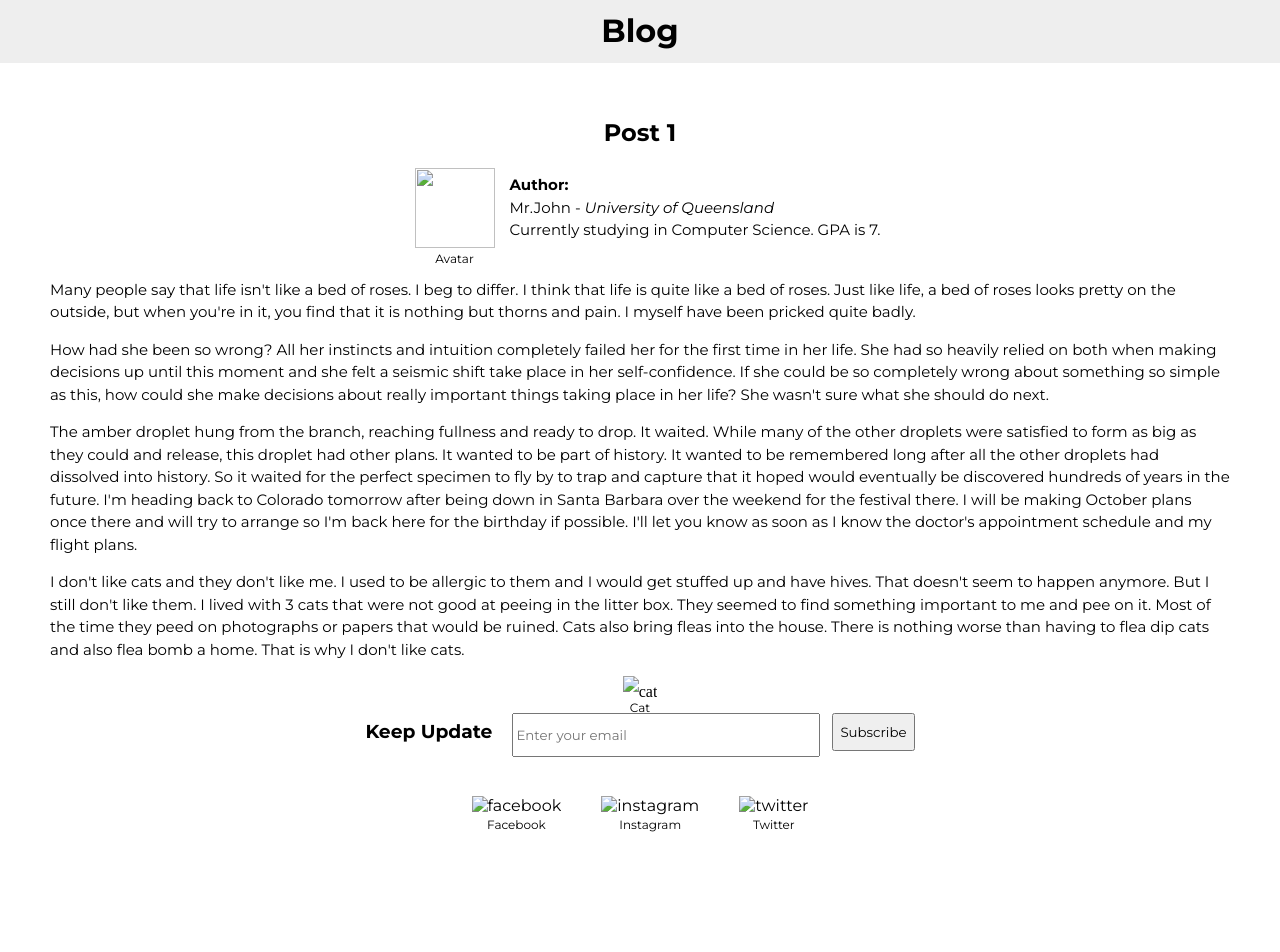
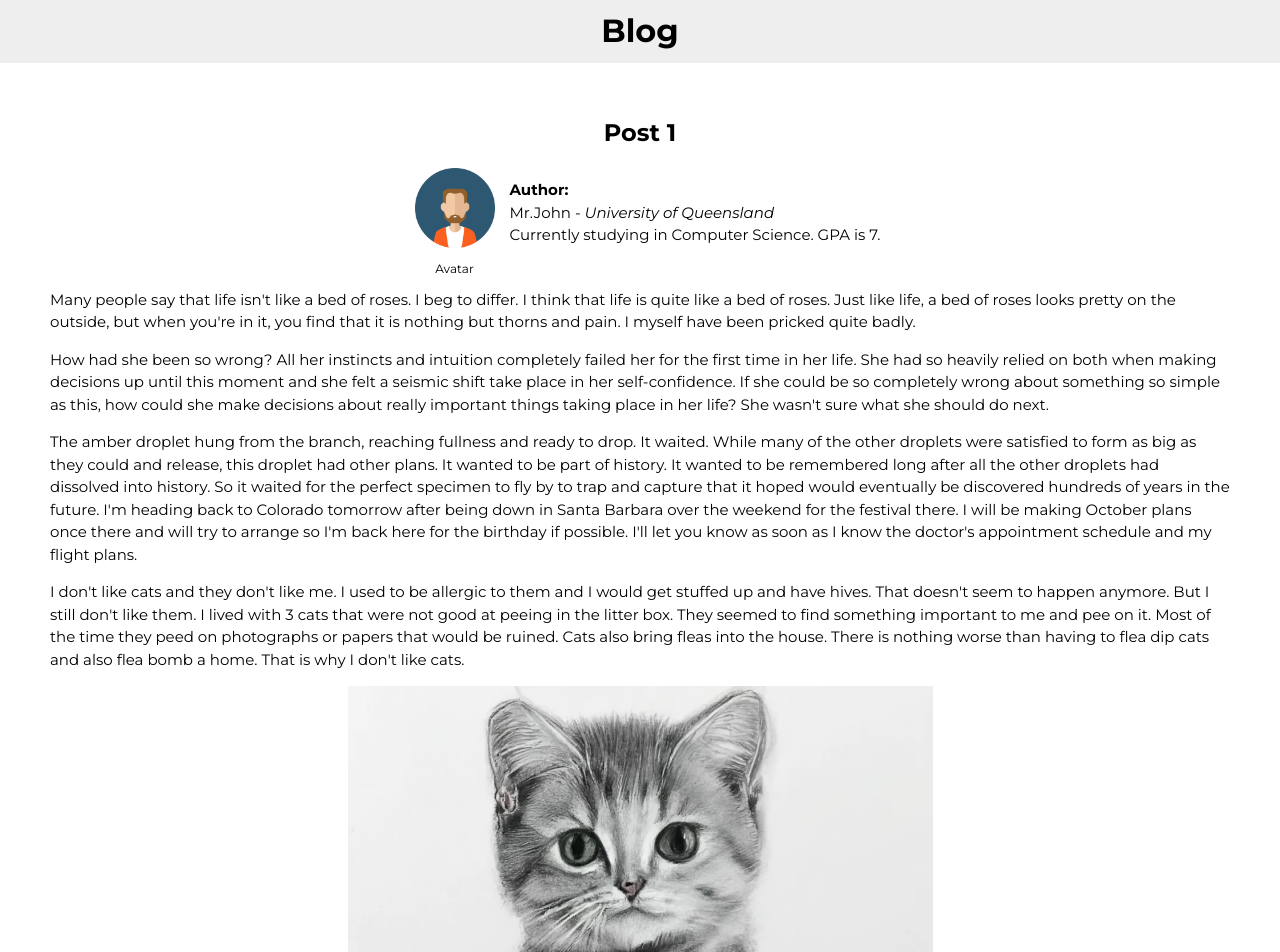
Before and after one commit to Leung-Hiufung/frontend-blog, a plain HTML site: page pages/post-1.html in a window 1280 px wide. Shown: the top 952 px of the page. Before the commit the page ends 860 px from the top, so only its background shows below. Drawn offline with Linux system fonts and the light colour scheme; the site is published under a folder, as on GitHub Pages, so addresses that start at the root find nothing.

Commit message:
fix base url

```diff
--- a/pages/post-1.html
+++ b/pages/post-1.html
@@ -10,7 +10,7 @@
 
 <body>
     <header>
-        <a href="/index.html">
+        <a href="../index.html">
             <h1>Blog</h1>
         </a>
     </header>
@@ -19,7 +19,7 @@
         <h2>Post 1</h2>
         <div class="author-info">
             <figure>
-                <img class="avatar" src="/assets/avatar.png" alt="">
+                <img class="avatar" src="../assets/avatar.png" alt="">
                 <figcaption>Avatar</figcaption>
             </figure>
             <p><strong>Author:</strong><br>Mr.John - <i> University of Queensland</i><br>Currently studying in Computer Science. GPA is 7.</p>
@@ -46,7 +46,7 @@
             papers that would be ruined. Cats also bring fleas into the house. There is nothing worse than having to flea dip cats
             and also flea bomb a home. That is why I don't like cats.</p>
             <figure>
-                <img class="post-image" src="/assets/cat.webp" alt="cat">
+                <img class="post-image" src="../assets/cat.webp" alt="cat">
                 <figcaption>Cat</figcaption>
             </figure>
         </div>
@@ -66,7 +66,7 @@
             <a href="https://www.facebook.com/" target="_blank">
                 <!--Author: Freepik https://www.flaticon.com/free-icon/facebook-app-symbol_20837-->
                 <figure>
-                    <img class="social-icon" src="/assets/facebook-logo.png" alt="facebook">
+                    <img class="social-icon" src="../assets/facebook-logo.png" alt="facebook">
                     <figcaption>Facebook</figcaption>
                 </figure>
             </a>
@@ -74,7 +74,7 @@
             <a href="https://www.instagram.com/" target="_blank">
                 <!--Author: Freepik https://www.flaticon.com/free-icon/instagram_1400487-->
                 <figure>
-                    <img class="social-icon" src="/assets/instagram-logo.png" alt="instagram">
+                    <img class="social-icon" src="../assets/instagram-logo.png" alt="instagram">
                     <figcaption>Instagram</figcaption>
                 </figure>
             </a>
@@ -83,7 +83,7 @@
             <a href="https://www.twitter.com/" target="_blank">
                 <!--Author: Pixel perfect https://www.flaticon.com/free-icon/twitter_733579-->
                 <figure>
-                    <img class="social-icon" src="/assets/twitter-logo.png" alt="twitter">
+                    <img class="social-icon" src="../assets/twitter-logo.png" alt="twitter">
                     <figcaption>Twitter</figcaption>
                 </figure>
             </a>
```
